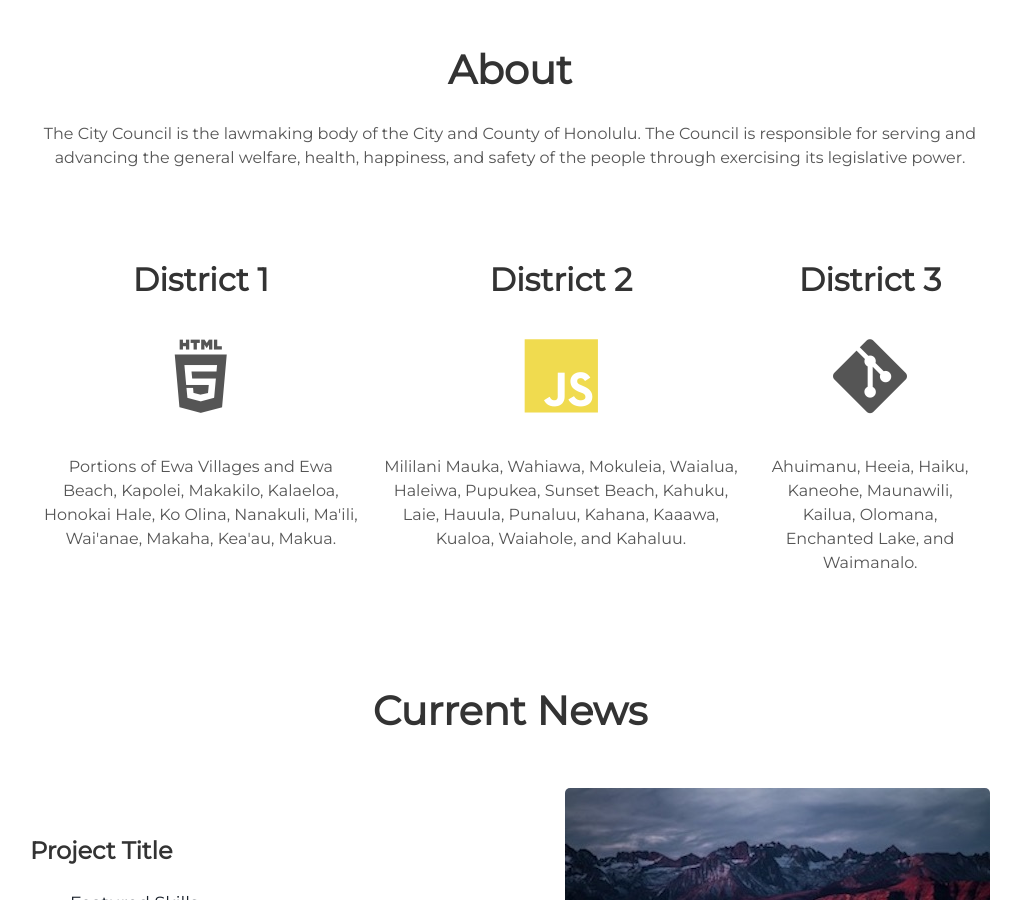
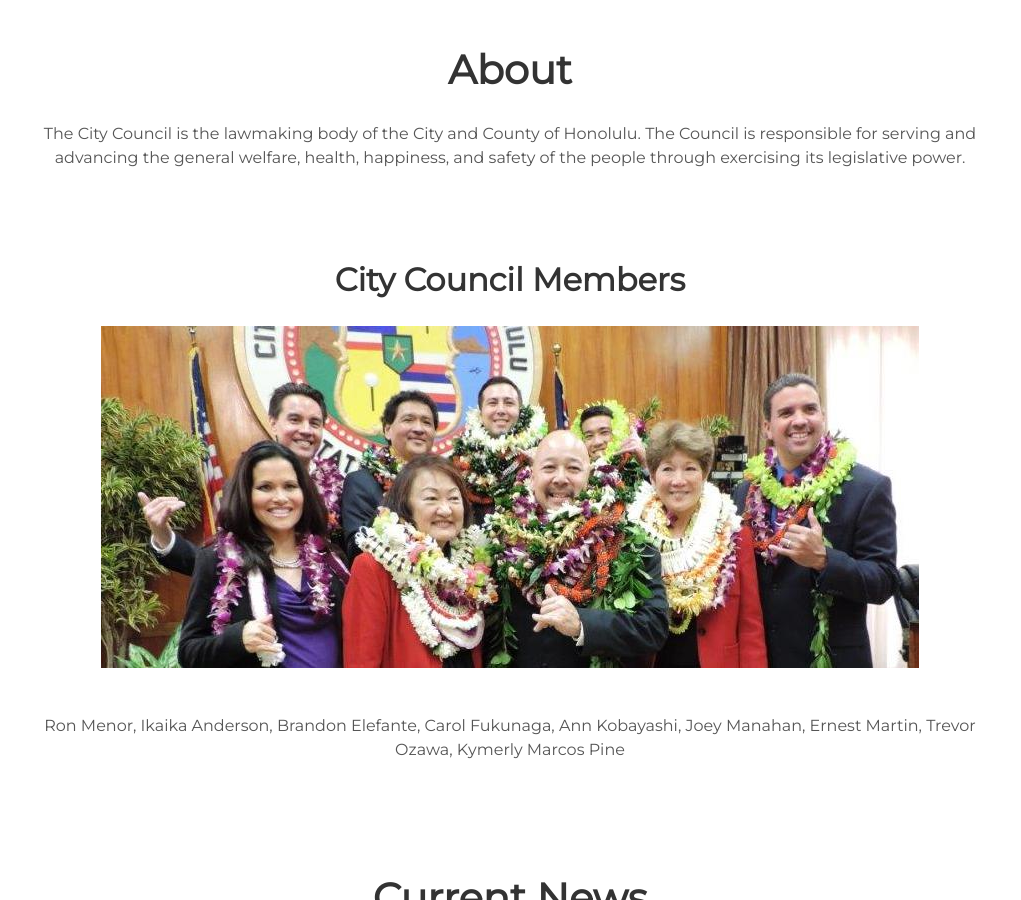
Before and after one commit to cchnl/cchnl, a Jekyll site: the page built from index.html, in a window 1280 px wide and 900 px high, scrolled down 935 px. Shown: the whole window, without its empty margins (130-1151 px from the left). Built offline with Jekyll 4.4.1, drawn with Linux system fonts in a browser that asks for light colours.

Commit message:
Update about.html

```diff
--- a/_includes/about.html
+++ b/_includes/about.html
@@ -4,18 +4,9 @@
 </div>
   <div class="user">
     <div class="tech">
-      <h2>District 1</h2>
-      <i class="devicon-html5-plain-wordmark"></i>
-      <p>Portions of Ewa Villages and Ewa Beach, Kapolei, Makakilo, Kalaeloa, Honokai Hale, Ko Olina, Nanakuli, Ma'ili, Wai'anae, Makaha, Kea'au, Makua.</p>
-    </div>
-    <div class="tech">
-      <h2>District 2</h2>
-      <i class="devicon-javascript-plain colored"></i>
-      <p>Mililani Mauka, Wahiawa, Mokuleia, Waialua, Haleiwa, Pupukea, Sunset Beach, Kahuku, Laie, Hauula, Punaluu, Kahana, Kaaawa, Kualoa, Waiahole, and Kahaluu.</p>
-    </div>
-    <div class="tech">
-      <h2>District 3</h2>
-      <i class="devicon-git-plain"></i>
-      <p>Ahuimanu, Heeia, Haiku, Kaneohe, Maunawili, Kailua, Olomana, Enchanted Lake, and Waimanalo.</p>
+      <h2>City Council Members</h2>
+      <img alt="members" src="{{ "/assets/img/members.jpg" | prepend: site.baseurl }}" />
+      <p>Ron Menor, Ikaika Anderson, Brandon Elefante, Carol Fukunaga, Ann Kobayashi, Joey Manahan, Ernest Martin, Trevor Ozawa, Kymerly Marcos Pine
+      </p>
     </div>
 </div>
```
